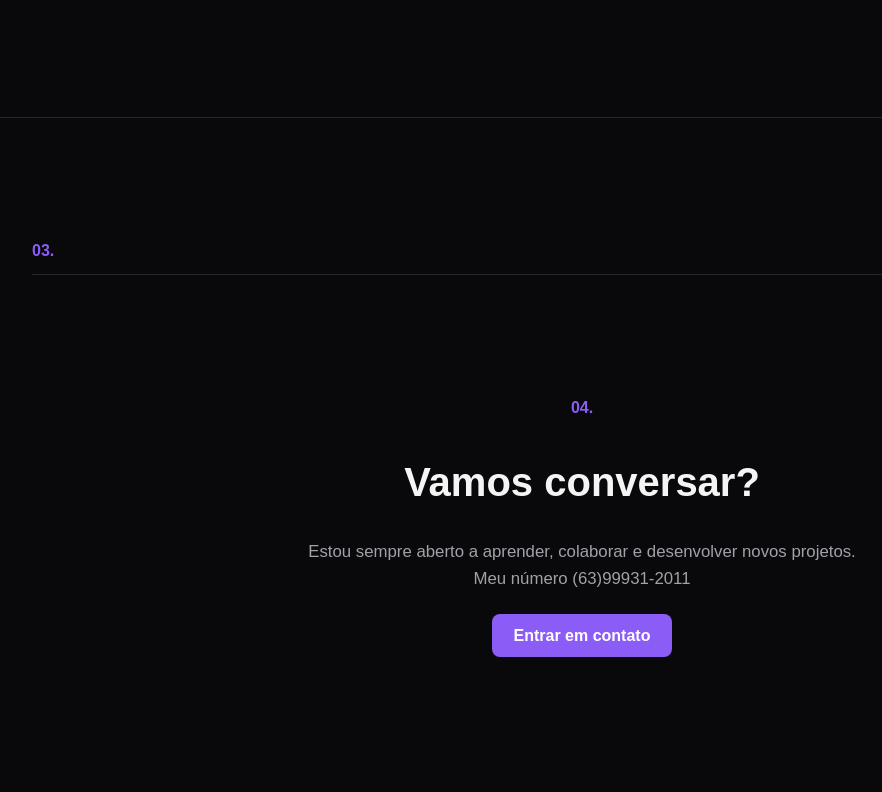
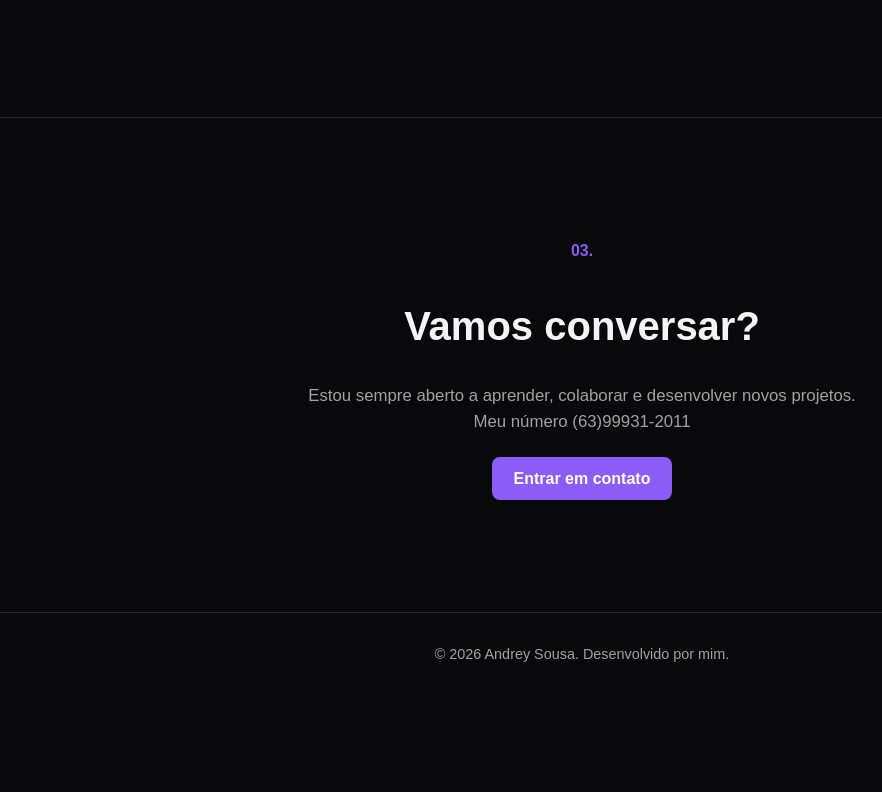
Before and after one commit to Dryzinm-ss8/Portifolio, a plain HTML site: page index.html in a window 1280 px wide. Shown: the part 1728-2520 px from the top of the page, without its empty margins (58-940 px from the left). After the commit the page ends 2424 px from the top, so only its background shows below. Drawn offline with Linux system fonts and the light colour scheme.

Commit message:
Update index.html

```diff
--- a/index.html
+++ b/index.html
@@ -183,17 +183,11 @@
 
         </section>
 
-        <section id="projetos" class="section">
-
-            <div class="section-container">
-
-                <p class="section-number">03.</p>
-
                      <section id="contato" class="section">
 
             <div class="section-container contact-container">
 
-                <p class="section-number">04.</p>
+                <p class="section-number">03.</p>
 
                 <h2>Vamos conversar?</h2>
 
```
